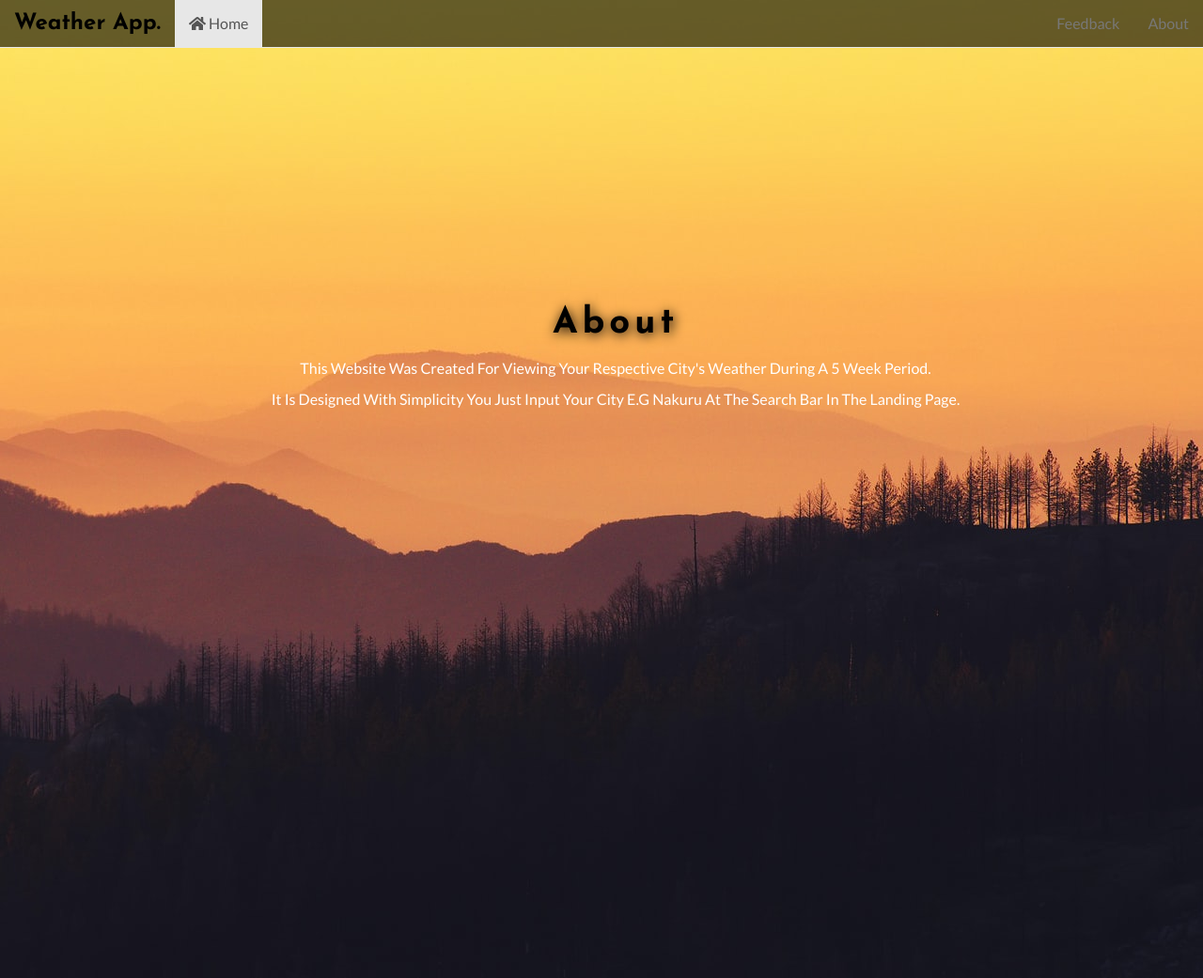
After one commit to Brayoh-ux/Weather-App, a Flask app: page /about in a window 1280 px wide; the page is wider, and only the part inside the window is pictured. The commit adds this page. Shown: that part at 94% size. Run offline with Flask 2, Linux system fonts and the light colour scheme; some libraries are stand-ins or nearby versions.

Commit message:
style the landing page

```diff
--- a/app/main/views.py
+++ b/app/main/views.py
@@ -3,5 +3,15 @@ from . import main
 
 @main.route('/')
 def index():
-    title="Weather App"
-    return render_template('index.html', title=title)
+
+    return render_template('index.html')
+
+@main.route('/feedback')
+def feedback():
+
+		return render_template('feedback.html')
+
+@main.route('/about')
+def about():
+
+		return render_template('about.html')
--- a/app/static/css/styles.css
+++ b/app/static/css/styles.css
@@ -5,11 +5,59 @@
 html, body{
     scroll-behavior: smooth;
     color: black;
+    margin: 0;
     height: 100%;
     width: 100%;
     font-family: 'Lato', sans-serif;
     font-size: medium;
+    overflow: hidden;
 }
-.jumbotron{
-    background-color: #285943;
+
+img{
+    min-height: 100%;
+    min-width: 100%;
+    height: auto;
+    width: auto;
+    position: absolute;
+    top: -100%; bottom: -100%;
+    left: -100%; right: -100%;
+    margin: auto;
 }
+.navbar{
+    background: rgba(0, 0, 0, 0.6)!important;
+    color: black;
+}
+
+.navbar-brand{
+    font-family: 'Josefin Sans', sans-serif;
+    color: black !important;
+    font-weight: 600;
+    font-size: 1.5em;
+}
+
+.caption{
+    width: 100%;
+    max-width: 100%;
+    position: absolute;
+    top: 38%;
+    z-index: 1;
+    color: white;
+    text-transform: capitalize;
+}
+
+.caption h1{
+    font-family: 'Josefin Sans', sans-serif;
+    font-size: 2.4rem;
+    font-weight: 700;
+    letter-spacing: .3rem;
+    text-shadow: .1rem .1rem .8rem black;
+    padding-bottom: .3rem;
+    color: black;
+}
+
+.caption h4{
+    font-size: 1.4rem;
+    text-shadow: .1rem .1rem .5rem black;
+    color: black;
+    text-transform: none;
+}
--- /dev/null
+++ b/app/templates/about.html
@@ -0,0 +1,13 @@
+{% extends 'base.html' %}
+
+{% block content %}
+<div class="container-fluid">
+    <img src="../static/images/background.jpg" alt="">
+    <div class="caption text-center">
+        <h1>About</h1>
+        <p>This website was created for viewing your respective city's weather during a 5 week period.</p>
+        <p>It is designed with simplicity you just input your city e.g Nakuru at the search bar in the landing page.</p>
+    </div>
+</div>
+
+{% endblock %}
--- a/app/templates/base.html
+++ b/app/templates/base.html
@@ -1,4 +1,35 @@
 {% extends 'bootstrap/base.html'%}
+
+{% block navbar %}
+
+<nav class="navbar navbar-fixed-top navbar-default">
+    <div class="container-fluid">
+        <!-- Brand and toggle get grouped for better mobile display -->
+        <div class="navbar-header">
+            <button type="button" class="navbar-toggle collapsed" data-toggle="collapse"
+                data-target="#bs-example-navbar-collapse-1" aria-expanded="false">
+                <span class="sr-only">Toggle navigation</span>
+                <span class="icon-bar"></span>
+                <span class="icon-bar"></span>
+                <span class="icon-bar"></span>
+            </button>
+            <a class="navbar-brand" href="/">Weather App.</a>
+        </div>
+
+        <!-- Collect the nav links, forms, and other content for toggling -->
+        <div class="collapse navbar-collapse" id="bs-example-navbar-collapse-1">
+            <ul class="nav navbar-nav">
+                <li class="active"><a href="/"><span class="fa fa-home"></span> Home <span class="sr-only">(current)</span></a></li>
+            </ul>
+            <ul class="nav navbar-nav navbar-right">
+                <li><a href="/feedback">Feedback</a></li>
+                <li><a href="/about">About</a></li>
+            </ul>
+        </div><!-- /.navbar-collapse -->
+    </div><!-- /.container-fluid -->
+</nav>
+
+{% endblock %}
 
 {% block styles%}
 {{ super() }}
@@ -14,6 +45,19 @@
 {{ super() }}
 <script src="https://ajax.googleapis.com/ajax/libs/jquery/1.11.0/jquery.min.js"></script>
 <!-- <script src="js/bootstrap.min.js"></script> -->
-    <script src="https://code.jquery.com/jquery-3.4.1.min.js"  integrity="sha256-CSXorXvZcTkaix6Yvo6HppcZGetbYMGWSFlBw8HfCJo="  crossorigin="anonymous"></script>
+<script src="https://code.jquery.com/jquery-3.4.1.min.js"
+    integrity="sha256-CSXorXvZcTkaix6Yvo6HppcZGetbYMGWSFlBw8HfCJo=" crossorigin="anonymous"></script>
 <script src="https://use.fontawesome.com/releases/v5.15.2/js/all.js"></script>
 {% endblock %}
+
+{% block title%}
+{{ super() }}
+
+{% if title %}
+
+{% else %}
+Weather-App
+{% endif %}
+
+
+{% endblock %}
```
Also changed, not shown: app/templates/feedback.html (added, +23 -0 lines), app/templates/fourOwfour.html (+7 -9 lines), app/templates/index.html (+8 -4 lines), app/static/images/background.jpg (added), app/static/images/background1.jpg (added). Lines whose indentation alone changed are shown as unchanged.
